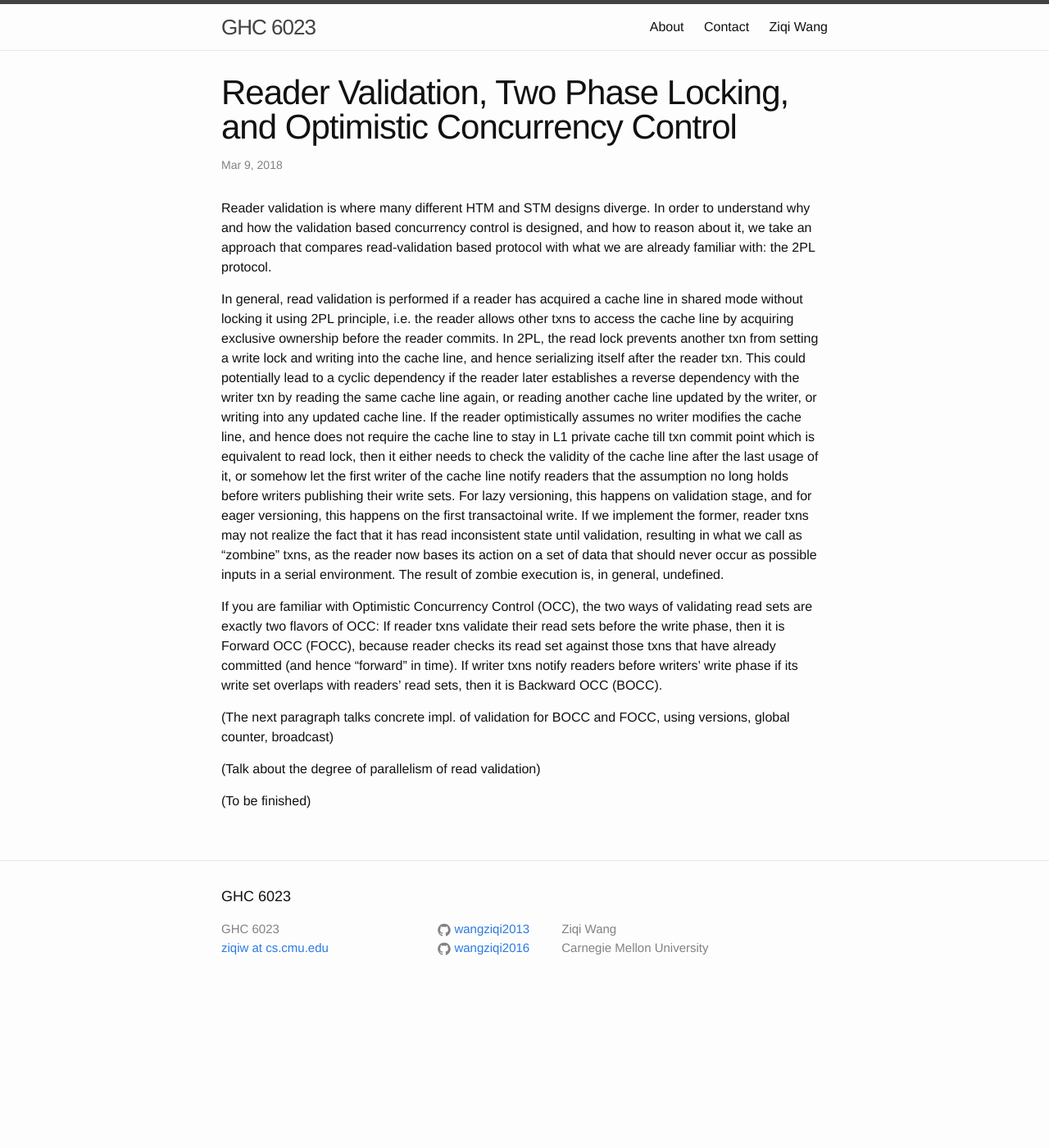
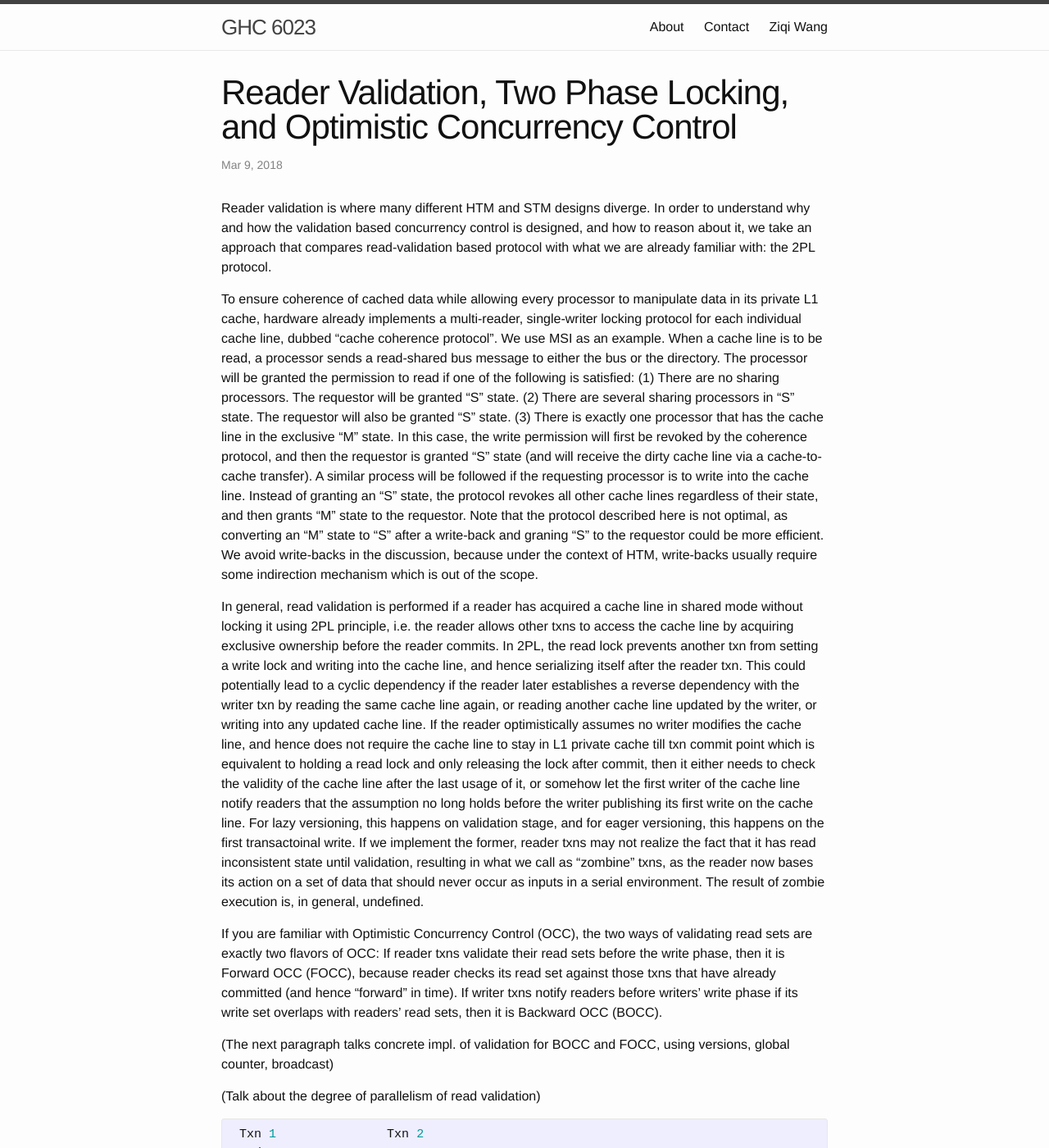
Before and after one commit to wangziqi2013/wangziqi2013.github.io, a Jekyll site: the page built from _posts/2018-03-18-Reader-Validation-and-2PL-and-OCC.markdown, in a window 1280 px wide and 1400 px high. Shown: the whole window at 82% size. Built offline with Jekyll 4.4.1, drawn with Linux system fonts in a browser that asks for light colours; some of the changed text lies outside the part shown.

Commit message:
Adding MSI discussion

```diff
--- a/_posts/2018-03-18-Reader-Validation-and-2PL-and-OCC.markdown
+++ b/_posts/2018-03-18-Reader-Validation-and-2PL-and-OCC.markdown
@@ -8,19 +8,34 @@ Reader validation is where many different HTM and STM designs diverge. In order
 validation based concurrency control is designed, and how to reason about it, we take an approach that compares
 read-validation based protocol with what we are already familiar with: the 2PL protocol.
 
+To ensure coherence of cached data while allowing every processor to manipulate data in its private L1 cache, hardware already implements
+a multi-reader, single-writer locking protocol for each individual cache line, dubbed "cache coherence protocol". We use MSI as
+an example. When a cache line is to be read, a processor sends a read-shared bus message to either the bus or the directory. The processor
+will be granted the permission to read if one of the following is satisfied: (1) There are no sharing processors. The requestor will be
+granted "S" state. (2) There are several sharing processors in "S" state. The requestor will also be granted "S" state. (3) There is
+exactly one processor that has the cache line in the exclusive "M" state. In this case, the write permission will first be revoked by the
+coherence protocol, and then the requestor is granted "S" state (and will receive the dirty cache line via a cache-to-cache transfer). A
+similar process will be followed
+if the requesting processor is to write into the cache line. Instead of granting an "S" state, the protocol revokes all other cache lines
+regardless of their state, and then grants "M" state to the requestor. Note that the protocol described here is not optimal,
+as converting an "M" state to "S" after a write-back and graning "S" to the requestor could be more efficient. We avoid write-backs
+in the discussion, because under the context of HTM, write-backs usually require some indirection mechanism which is out of the scope.
+
+
 In general, read validation is performed if a reader has acquired a cache line in shared mode without locking it using 2PL
 principle, i.e. the reader allows other txns to access the cache line by acquiring exclusive ownership before the reader commits.
 In 2PL, the read lock prevents another txn from setting a write lock and writing into the cache line, and hence
 serializing itself after the reader txn. This could potentially lead to a cyclic dependency if the reader later establishes a reverse
 dependency with the writer txn by reading the same cache line again, or reading another cache line updated by the writer,
 or writing into any updated cache line. If the reader optimistically assumes no writer modifies the cache line, and hence
-does not require the cache line to stay in L1 private cache till txn commit point which is equivalent to read lock, then it either
+does not require the cache line to stay in L1 private cache till txn commit point which is equivalent to holding a read lock and
+only releasing the lock after commit, then it either
 needs to check the validity of the cache line after the last usage of it, or
-somehow let the first writer of the cache line notify readers that the assumption no long holds before writers publishing their write
-sets. For lazy versioning, this happens on validation stage, and for eager versioning, this happens on the first transactoinal write. If
-we implement the former, reader txns may not realize the fact that it has read inconsistent state until validation, resulting in
-what we call as "zombine" txns, as the reader now bases its action on a set of data that should never
-occur as possible inputs in a serial environment. The result of zombie execution is, in general, undefined.
+somehow let the first writer of the cache line notify readers that the assumption no long holds before the writer publishing its first
+write on the cache line. For lazy versioning, this happens on validation stage, and for eager versioning, this happens on the first
+transactoinal write. If we implement the former, reader txns may not realize the fact that it has read inconsistent state until
+validation, resulting in what we call as "zombine" txns, as the reader now bases its action on a set of data that should never
+occur as inputs in a serial environment. The result of zombie execution is, in general, undefined.
 
 If you are familiar with Optimistic Concurrency Control (OCC), the two ways of validating read sets are exactly
 two flavors of OCC: If reader txns validate their read sets before the write phase, then it is Forward OCC (FOCC), because reader
@@ -31,4 +46,15 @@ notify readers before writers' write phase if its write set overlaps with reader
 
 (Talk about the degree of parallelism of read validation)
 
+{% highlight C %}
+ Txn 1               Txn 2
+Read  A
+                    Read  B
+                    Write A
+                    Commit
+Read  B
+Write C
+Commit
+{% endhighlight %}
+
 (To be finished)
```
